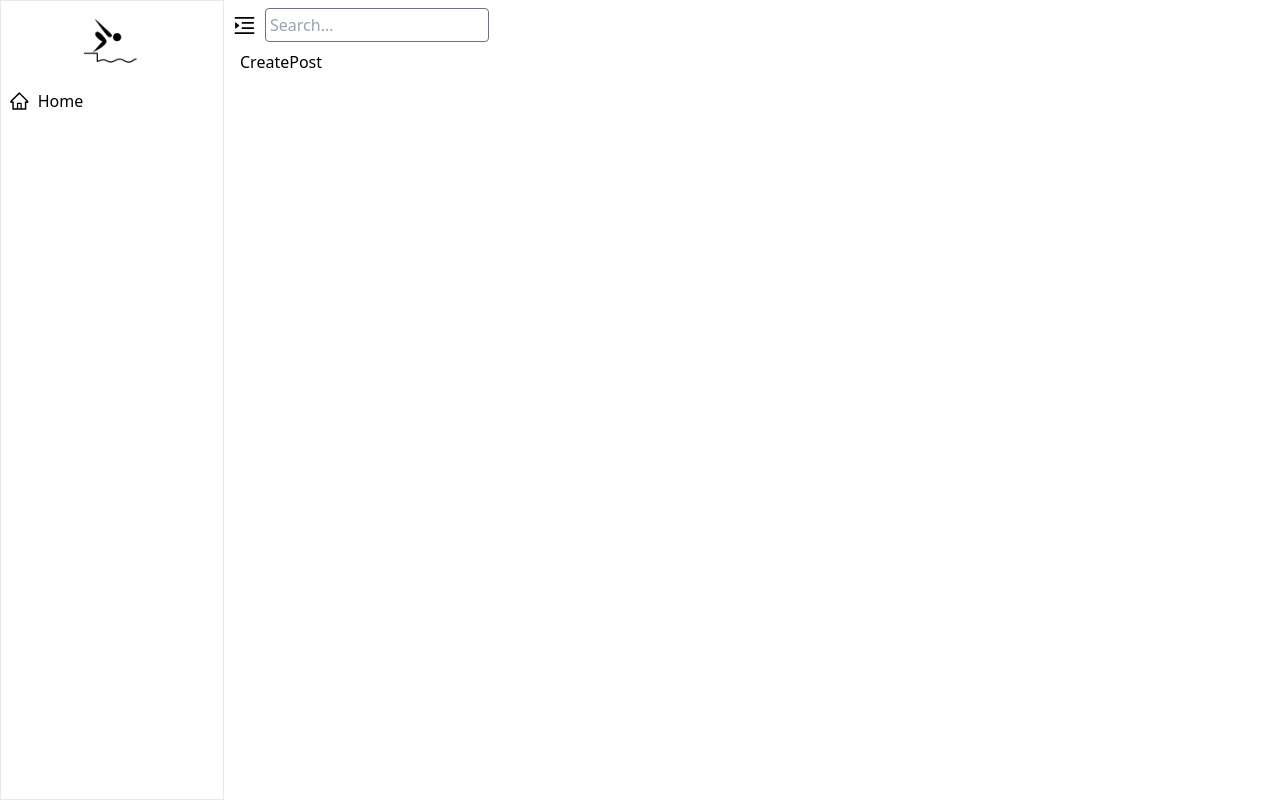
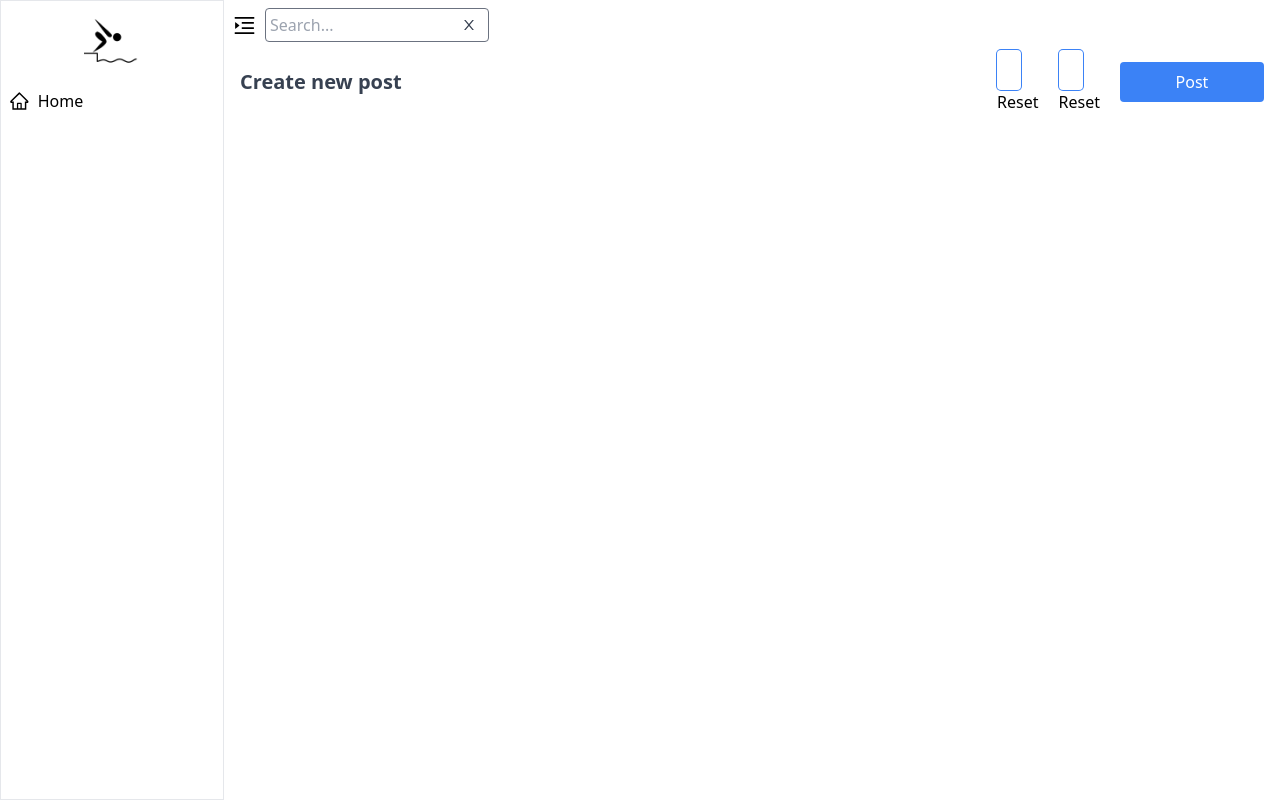
Before and after one commit to Lyonsmasawa/blog-r, a React (Vite) app in the folder admin/: page /create-post in a window 1280 px wide. Built offline with nearby package versions, Linux system fonts and the light colour scheme.

Commit message:
build: 'create post interface'

```diff
--- a/admin/src/api/post.js
+++ b/admin/src/api/post.js
@@ -14,3 +14,29 @@ export const getPosts = async (pageNo, limit) => {
     return { error: error.message || error };
   }
 };
+
+export const deletePosts = async (postId) => {
+  try {
+    const { data } = await client.delete(`/post/${postId}`);
+    return data;
+  } catch (error) {
+    const { response } = error;
+    if (response?.data) {
+      return response.data;
+    }
+    return { error: error.message || error };
+  }
+};
+
+export const searchPosts = async (query) => {
+    try {
+      const { data } = await client(`/post/search?title=${query}`);
+      return data;
+    } catch (error) {
+      const { response } = error;
+      if (response?.data) {
+        return response.data;
+      }
+      return { error: error.message || error };
+    }
+  };
--- a/admin/src/components/CreatePost.jsx
+++ b/admin/src/components/CreatePost.jsx
@@ -1,9 +1,25 @@
-import React from 'react'
+import {ImSpinner11, ImEye } from 'react-icons/im'
 
 const CreatePost = () => {
   return (
-    <div>CreatePost</div>
-  )
-}
+    <form action="">
+      <div className="flex justify-between items-center">
+        <h1 className="text-xl font-semibold text-gray-700">Create new post</h1>
 
-export default CreatePost
+        <div className="flex items-center space-x-5">
+          <button>
+            <ImSpinner11 className="flex items-center space-x-2 px-3 ring-1 text-blue-500 hover:text-white hover:bg-blue-500 transition ring-blue-500 rounded h-10 " />
+            <span>Reset</span>
+          </button>
+          <button>
+            <ImEye className="flex items-center space-x-2 px-3 ring-1 text-blue-500 hover:text-white hover:bg-blue-500 transition ring-blue-500 rounded h-10 " />
+            <span>Reset</span>
+          </button>
+          <button className="px-5 hover:ring-1 bg-blue-500 text-white hover:text-blue-500 hover:bg-transparent transition hover:ring-blue-500 rounded h-10 w-36" >Post</button>
+        </div>
+      </div>
+    </form>
+  );
+};
+
+export default CreatePost;
--- a/admin/src/components/Home.jsx
+++ b/admin/src/components/Home.jsx
@@ -1,8 +1,9 @@
 import { useEffect, useState } from "react";
-import { getPosts } from "../api/post";
+import { deletePosts, getPosts } from "../api/post";
 import PostCard from "./PostCard";
+import { useSearch } from "../context/SearchProvider";
 
-let pageNo = 1;
+let pageNo = 0;
 const PAGE_LIMIT = 9;
 
 const getPaginationCount = (length) => {
@@ -14,6 +15,7 @@ const getPaginationCount = (length) => {
 };
 
 const Home = () => {
+  const { searchResult } = useSearch();
   const [posts, setPosts] = useState();
   const [totalPostCount, setTotalPostCount] = useState();
 
@@ -39,13 +41,43 @@ const Home = () => {
     fetchPosts();
   };
 
+  const handleDelete = async ({ post: { id } }) => {
+    const confirmed = window.confirm("Are you sure?");
+    if (!confirmed) return;
+
+    const { error, message } = await deletePosts(id);
+    if (error) return console.log(error);
+    console.log(message);
+
+    const newPosts = posts.filter((p) => p.post.id !== id);
+    setPosts(newPosts);
+  };
+
   return (
     <div className="">
-      <div className="grid grid-cols-3 gap-3">
-        {posts?.map((post) => {
-          return <PostCard key={post?.post?.id} post={post} />;
+      {console.log(searchResult)}
+      <div className="grid grid-cols-3 gap-3 pb-5">
+        {searchResult?.length
+          ? searchResult?.map((post) => {
+              return (
+                <PostCard
+                  key={post?.post?.id}
+                  post={post}
+                  onDeleteClick={() => handleDelete(post)}
+                />
+              );
+            })
+          : posts?.map((post) => {
+              return (
+                <PostCard
+                  key={post?.post?.id}
+                  post={post}
+                  onDeleteClick={() => handleDelete(post)}
+                />
+              );
             })}
       </div>
+      {paginationArr?.length > 1 && !searchResult?.length && (
         <div className="py-5 flex justify-center items-center space-x-3">
           {paginationArr?.map((_, index) => {
             return (
@@ -63,6 +95,7 @@ const Home = () => {
             );
           })}
         </div>
+      )}
     </div>
   );
 };
--- a/admin/src/components/PostCard.jsx
+++ b/admin/src/components/PostCard.jsx
@@ -4,7 +4,7 @@ import dateFormat from "dateformat";
 import { BsPencilSquare, BsTrash } from "react-icons/bs";
 import { Link } from "react-router-dom";
 
-const PostCard = ({ post }) => {
+const PostCard = ({ post, onDeleteClick }) => {
   if (!post) return null;
   const {
     post: { title, thumbnail, tags, meta, createdAt, slug },
@@ -27,9 +27,9 @@ const PostCard = ({ post }) => {
           <Link to={`/update-post/${slug}`} className="w-8 h-8 rounded-full bg-blue-400 hover:bg-blue-600 justify-center items-center text-white">
             <BsPencilSquare />
           </Link>
-          <Link to={`/update-post/${slug}`}  className="w-8 h-8 rounded-full bg-red-400 hover:bg-red-600 justify-center items-center text-white">
+          <button onClick={() => onDeleteClick(post)} className="w-8 h-8 rounded-full bg-red-400 hover:bg-red-600 justify-center items-center text-white">
             <BsTrash />
-          </Link>
+          </button>
         </div>
       </div>
     </div>
--- a/admin/src/components/SearchForm.jsx
+++ b/admin/src/components/SearchForm.jsx
@@ -1,11 +1,46 @@
+import { useState } from "react";
+import { useSearch } from "../context/SearchProvider";
+import { AiOutlineClose } from "react-icons/ai";
+
 const SearchForm = () => {
+  const [query, setQuery] = useState("");
+  const { handleSearch, resetSearch, searchResult } = useSearch();
+
+  const handleSubmit = (e) => {
+    e.preventDefault();
+    if (!query.trim()) return;
+    handleSearch(query);
+  };
+
+  const handleReset = () => {
+    resetSearch();
+    setQuery("");
+  };
+  const handleKeyDown = (e) => {
+    if (e.key == "Escape") {
+      resetSearch();
+      setQuery("");
+    }
+  };
+
   return (
-    <form>
+    <form onSubmit={handleSubmit} className="relative">
       <input
+        value={query}
+        onChange={({ target }) => setQuery(target.value)}
+        onKeyDown={handleKeyDown}
         type="text"
         placeholder="Search..."
         className="border border-gray-500 outline-none rounded p-1 focus:ring-1 ring-blue-500 w-56"
       />
+      {!searchResult?.length && (
+        <button
+          onClick={handleReset}
+          className="absolute top-1/2 -translate-y-1/2 right-3 text-gray-700"
+        >
+          <AiOutlineClose />
+        </button>
+      )}
     </form>
   );
 };
--- /dev/null
+++ b/admin/src/context/SearchProvider.jsx
@@ -0,0 +1,30 @@
+import React, { createContext, useContext, useState } from "react";
+import { searchPosts } from "../api/post";
+
+const SearchContext = createContext();
+
+const SearchProvider = ({ children }) => {
+  const [searchResult, setSearchResult] = useState();
+
+  const handleSearch = async (query) => {
+    const { error, posts: {posts} } = searchPosts(query);
+
+    if (error) return console.log(error);
+    const transformedPosts = posts?.map((post) => post.post);
+    setSearchResult(transformedPosts);
+    console.log(transformedPosts);
+  };
+
+  const resetSearch = () => {
+    setSearchResult([]);
+  };
+
+  return (
+    <SearchContext.Provider value={{ searchResult, handleSearch, resetSearch }}>
+      {children}
+    </SearchContext.Provider>
+  );
+};
+
+export const useSearch = () => useContext(SearchContext);
+export default SearchProvider;
--- a/admin/src/main.jsx
+++ b/admin/src/main.jsx
@@ -1,10 +1,13 @@
-import ReactDOM from 'react-dom/client'
-import App from './App.jsx'
-import './index.css'
-import { BrowserRouter } from 'react-router-dom'
+import ReactDOM from "react-dom/client";
+import App from "./App.jsx";
+import "./index.css";
+import { BrowserRouter } from "react-router-dom";
+import SearchProvider from "./context/SearchProvider.jsx";
 
-ReactDOM.createRoot(document.getElementById('root')).render(
+ReactDOM.createRoot(document.getElementById("root")).render(
   <BrowserRouter>
-    <App />
-  </BrowserRouter>,
-)
+    <SearchProvider>
+      <App />
+    </SearchProvider>
+  </BrowserRouter>
+);
```
Also changed, not shown: 1 other file (tests, documents, lock files or other folders). Lines whose indentation alone changed are shown as unchanged.
